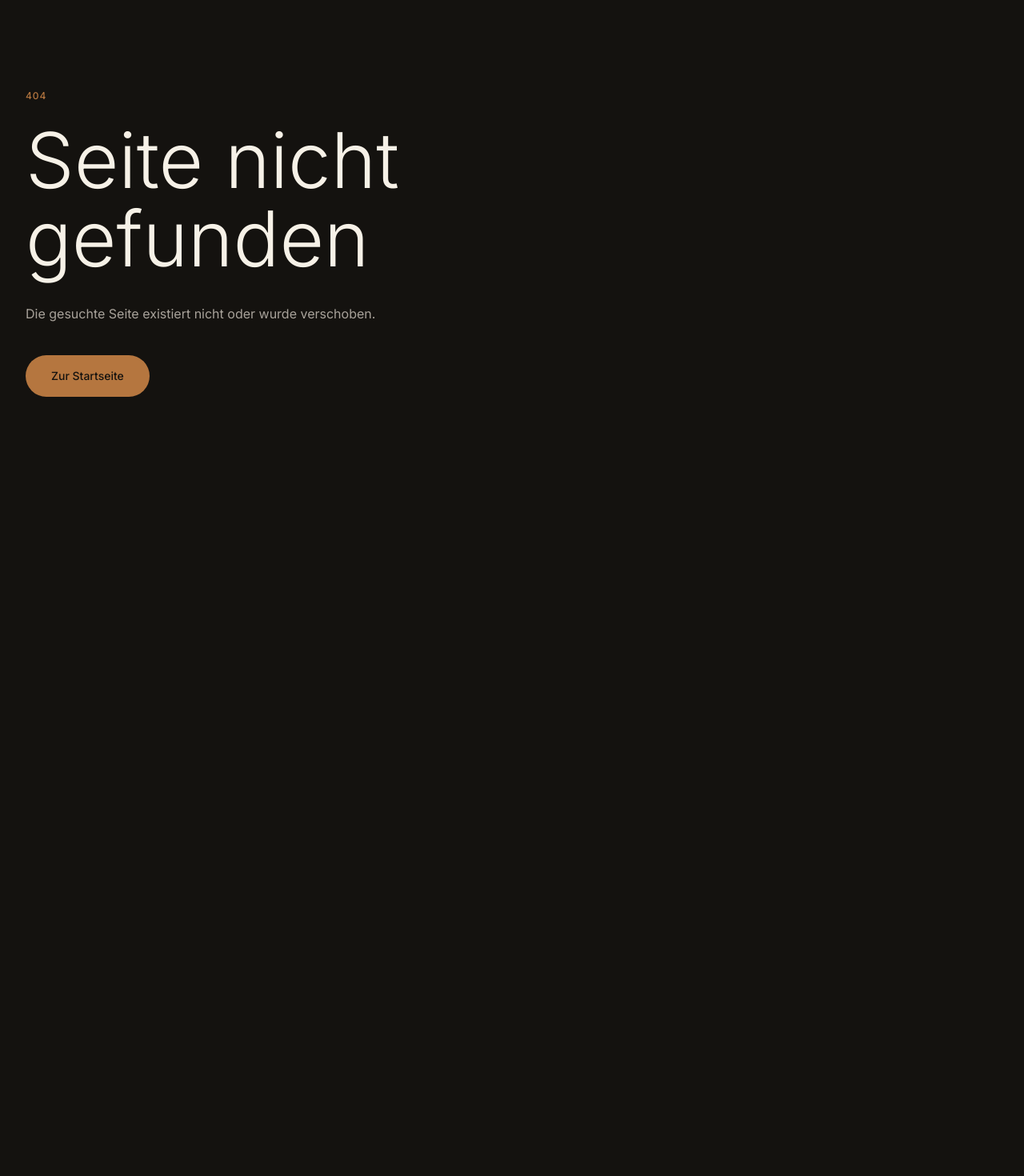
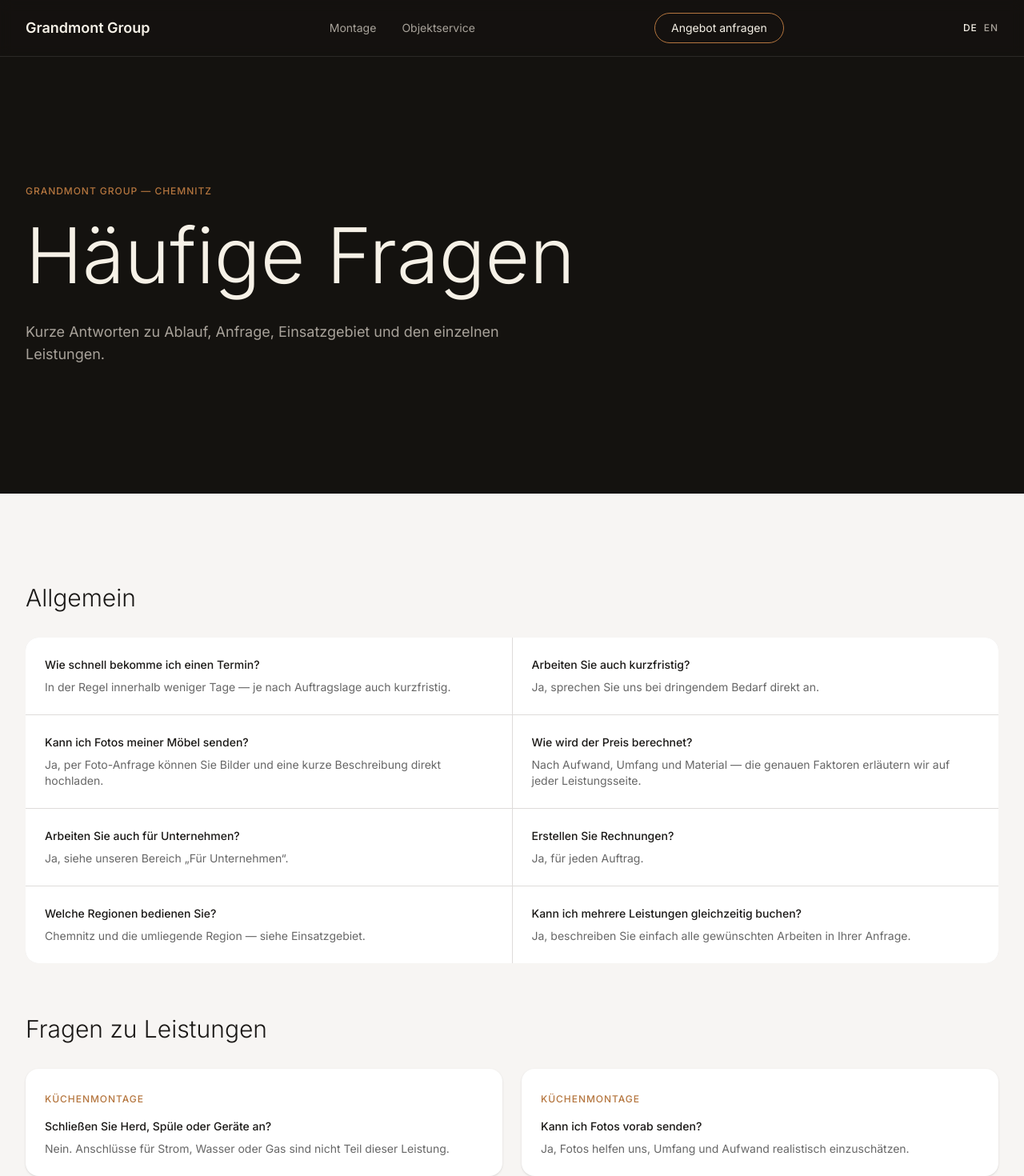
Before and after one commit to whymsiluxe/grandmont-group-website, a Next.js app: page /de/faq in a window 1280 px wide. Before the commit this address had no page. Shown: the top 1470 px of the page at 80% size. Before the commit the page ends 800 px from the top, so only its background shows below. Built offline with nearby package versions, Linux system fonts and the light colour scheme.

Commit message:
feat: add localized faq page

```diff
--- /dev/null
+++ b/src/app/[locale]/faq/page.tsx
@@ -0,0 +1,140 @@
+import type { Metadata } from "next";
+import Link from "next/link";
+import { notFound } from "next/navigation";
+import { JsonLd } from "@/components/JsonLd";
+import { Container } from "@/components/layout/Container";
+import { FadeIn } from "@/components/motion/FadeIn";
+import { homeFaqItems } from "@/components/home/FAQ";
+import { isLocale, type Locale } from "@/i18n/config";
+import { listApprovedServices } from "@/lib/cms/content-source";
+import { faqSchema } from "@/lib/seo/structured-data";
+
+const COPY: Record<
+  Locale,
+  {
+    title: string;
+    sub: string;
+    general: string;
+    services: string;
+    cta: string;
+    ctaLink: string;
+  }
+> = {
+  de: {
+    title: "Häufige Fragen",
+    sub: "Kurze Antworten zu Ablauf, Anfrage, Einsatzgebiet und den einzelnen Leistungen.",
+    general: "Allgemein",
+    services: "Fragen zu Leistungen",
+    cta: "Nicht die passende Antwort gefunden?",
+    ctaLink: "Anfrage senden",
+  },
+  en: {
+    title: "Frequently asked questions",
+    sub: "Short answers about process, requests, service area and individual services.",
+    general: "General",
+    services: "Service questions",
+    cta: "Did not find the right answer?",
+    ctaLink: "Send a request",
+  },
+};
+
+export async function generateMetadata({
+  params,
+}: {
+  params: Promise<{ locale: string }>;
+}): Promise<Metadata> {
+  const { locale } = await params;
+  if (!isLocale(locale)) return {};
+  return {
+    title: COPY[locale].title,
+    description: COPY[locale].sub,
+    alternates: {
+      canonical: `/${locale}/faq`,
+      languages: { de: "/de/faq", en: "/en/faq", "x-default": "/de/faq" },
+    },
+  };
+}
+
+export default async function FaqPage({ params }: { params: Promise<{ locale: string }> }) {
+  const { locale } = await params;
+  if (!isLocale(locale)) notFound();
+
+  const copy = COPY[locale];
+  const services = await listApprovedServices();
+  const generalItems = homeFaqItems[locale].map((item) => ({ question: item.q, answer: item.a }));
+  const serviceItems = services.flatMap((service) =>
+    service.faq[locale].map((item) => ({
+      ...item,
+      serviceTitle: service.title[locale],
+      serviceSlug: service.slug,
+    })),
+  );
+
+  return (
+    <main className="bg-(--color-bg-primary)">
+      <JsonLd data={faqSchema([...generalItems, ...serviceItems])} />
+
+      <section className="py-28 lg:py-40">
+        <Container>
+          <FadeIn>
+            <p className="mb-6 text-xs font-medium tracking-[0.08em] text-(--color-accent) uppercase">
+              Grandmont Group — Chemnitz
+            </p>
+            <h1 className="max-w-4xl text-5xl font-light leading-[1.02] text-(--color-text-primary) lg:text-8xl">
+              {copy.title}
+            </h1>
+            <p className="mt-8 max-w-2xl text-base text-(--color-text-muted) lg:text-lg">{copy.sub}</p>
+          </FadeIn>
+        </Container>
+      </section>
+
+      <section className="bg-(--color-bg-light) py-20 text-(--color-text-on-light) lg:py-28">
+        <Container>
+          <div className="grid gap-16">
+            <FadeIn>
+              <h2 className="mb-8 text-3xl font-light">{copy.general}</h2>
+              <div className="grid gap-px overflow-hidden rounded-2xl bg-black/10 sm:grid-cols-2">
+                {generalItems.map((item) => (
+                  <article key={item.question} className="bg-white p-6">
+                    <h3 className="mb-2 text-sm font-medium">{item.question}</h3>
+                    <p className="text-sm text-black/60">{item.answer}</p>
+                  </article>
+                ))}
+              </div>
+            </FadeIn>
+
+            <FadeIn delay={0.08}>
+              <h2 className="mb-8 text-3xl font-light">{copy.services}</h2>
+              <div className="grid gap-6 lg:grid-cols-2">
+                {serviceItems.map((item) => (
+                  <article key={`${item.serviceSlug}-${item.question}`} className="rounded-2xl bg-white p-6 shadow-sm">
+                    <Link
+                      href={`/${locale}/leistungen/${item.serviceSlug}`}
+                      className="mb-4 inline-flex text-xs font-medium tracking-[0.08em] text-(--color-accent) uppercase"
+                    >
+                      {item.serviceTitle}
+                    </Link>
+                    <h3 className="mb-2 text-sm font-medium">{item.question}</h3>
+                    <p className="text-sm text-black/60">{item.answer}</p>
+                  </article>
+                ))}
+              </div>
+            </FadeIn>
+
+            <FadeIn delay={0.12}>
+              <div className="flex flex-wrap items-center justify-between gap-4 border-t border-black/15 pt-10">
+                <p className="text-xl font-light">{copy.cta}</p>
+                <Link
+                  href={`/${locale}/kontakt`}
+                  className="inline-flex rounded-full bg-(--color-accent) px-8 py-4 text-sm font-medium text-(--color-bg-primary)"
+                >
+                  {copy.ctaLink}
+                </Link>
+              </div>
+            </FadeIn>
+          </div>
+        </Container>
+      </section>
+    </main>
+  );
+}
--- a/src/app/sitemap.ts
+++ b/src/app/sitemap.ts
@@ -40,7 +40,7 @@
         languages: Object.fromEntries(locales.map((l) => [l, `${siteConfig.url}/${l}/kontakt`])),
       },
     },
-    ...["ueber-uns", "unternehmen", "projekte", "ratgeber"].map((path) => ({
+    ...["ueber-uns", "unternehmen", "projekte", "ratgeber", "faq"].map((path) => ({
       url: `${siteConfig.url}/${locale}/${path}`,
       lastModified,
       alternates: {
--- a/src/components/layout/Footer.tsx
+++ b/src/components/layout/Footer.tsx
@@ -60,6 +60,9 @@
             <Link href={`/${locale}/ratgeber`} className="transition-colors hover:text-(--color-text-primary)">
               {locale === "de" ? "Ratgeber" : "Guides"}
             </Link>
+            <Link href={`/${locale}/faq`} className="transition-colors hover:text-(--color-text-primary)">
+              FAQ
+            </Link>
             <Link href={`/${locale}/kontakt`} className="transition-colors hover:text-(--color-text-primary)">
               {copy.contact}
             </Link>
--- a/src/components/layout/Header.tsx
+++ b/src/components/layout/Header.tsx
@@ -29,6 +29,7 @@
     { label: "Leistungen", href: "/leistungen" },
     { label: "Projekte", href: "/projekte" },
     { label: "Für Unternehmen", href: "/unternehmen" },
+    { label: "FAQ", href: "/faq" },
     { label: "Über uns", href: "/ueber-uns" },
     { label: "Kontakt", href: "/kontakt" },
   ],
@@ -36,6 +37,7 @@
     { label: "Services", href: "/leistungen" },
     { label: "Projects", href: "/projekte" },
     { label: "For businesses", href: "/unternehmen" },
+    { label: "FAQ", href: "/faq" },
     { label: "About us", href: "/ueber-uns" },
     { label: "Contact", href: "/kontakt" },
   ],
```
Also changed, not shown: 2 other files (tests, documents, lock files or other folders).
